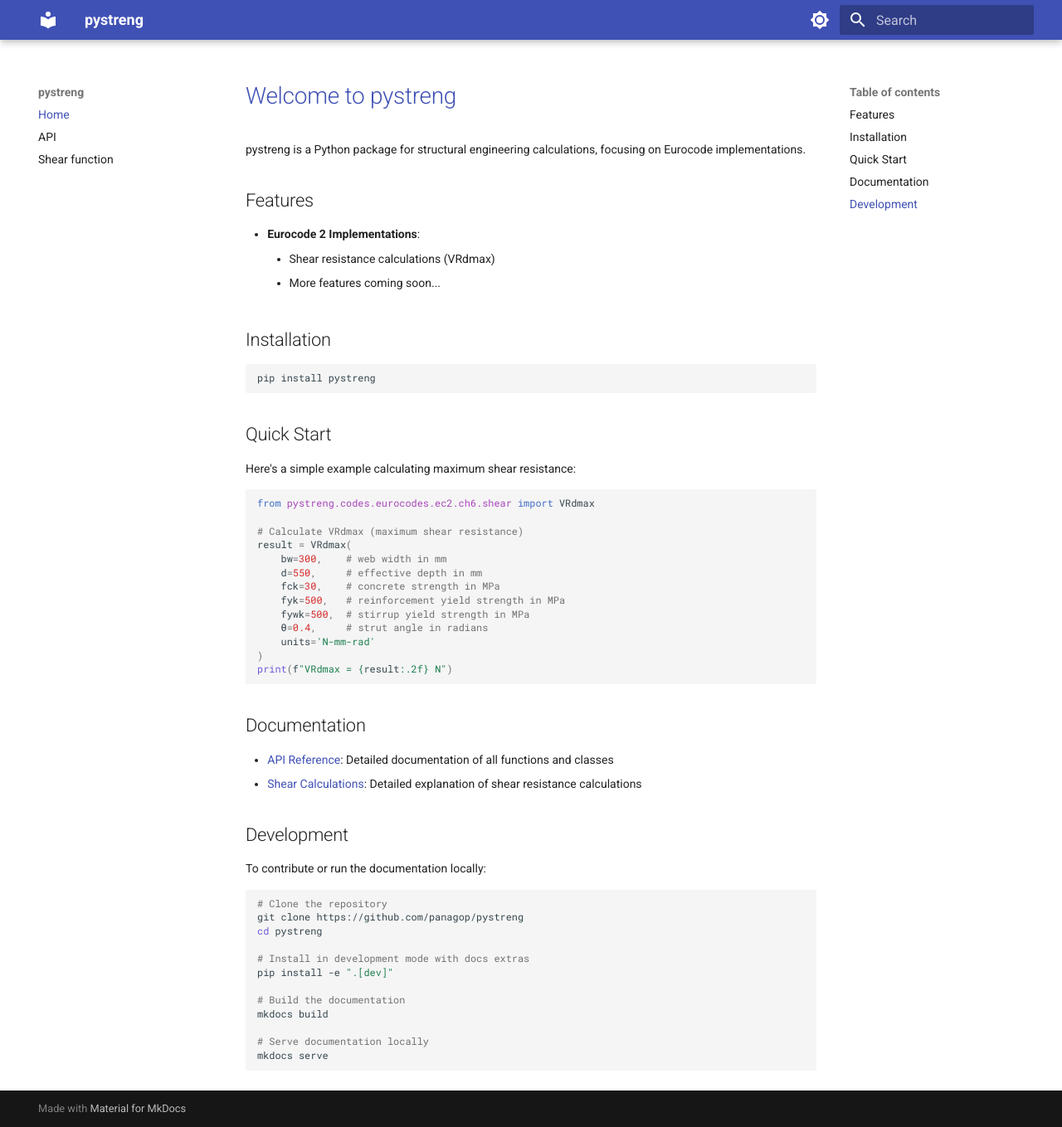
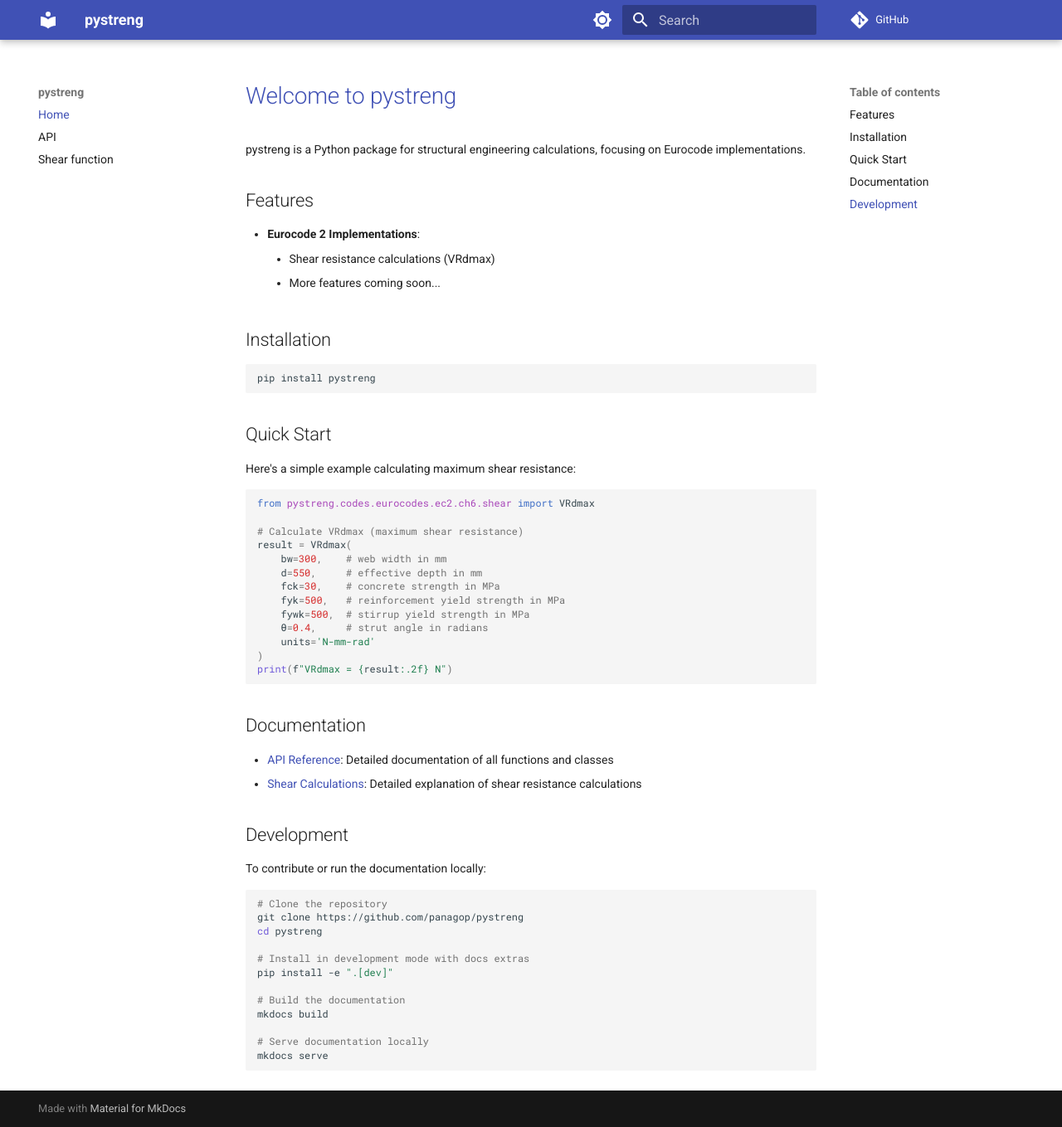
Before and after one commit to panagop/pystreng, an MkDocs documentation site: the page built from docs/index.md, in a window 1280 px wide and 1359 px high. Shown: the whole window at 83% size. Built offline with MkDocs 1.6.1 and Material for MkDocs 9.7.7, drawn with Linux system fonts in a browser that asks for light colours; comment, search, counter and statistics services are not loaded.

```diff
--- a/mkdocs.yml
+++ b/mkdocs.yml
@@ -1,24 +1,22 @@
 site_name: pystreng
-site_url: https://panagop.github.io/pystreng/
+repo_url: https://github.com/panagop/pystreng
 
 theme:
   name: material
+  language: en
   features:
+    - content.code.annotate
+    - content.tabs.link
+    - navigation.expand
+    - navigation.indexes
     - navigation.instant
-    - navigation.tracking
+    - navigation.sections
     - navigation.tabs
-    - navigation.sections
-    - toc.integrate
+    - navigation.top
+    - search.highlight
+    - search.share
     - search.suggest
-  palette:
-    - scheme: default
-      toggle:
-        icon: material/brightness-7
-        name: Switch to dark mode
-    - scheme: slate
-      toggle:
-        icon: material/brightness-4
-        name: Switch to light mode
+    - toc.follow
 
 nav:
   - Home: index.md
```
Also changed, not shown: 1 other file.
